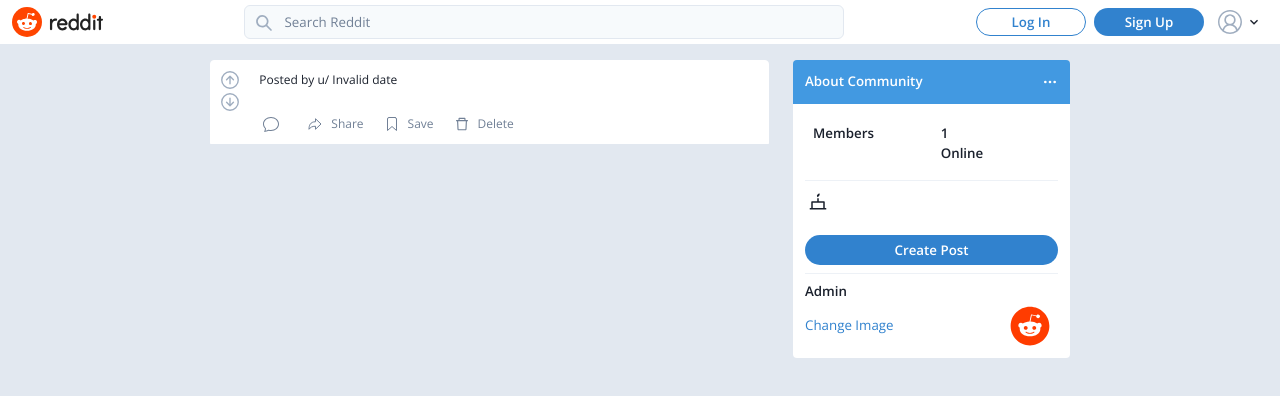
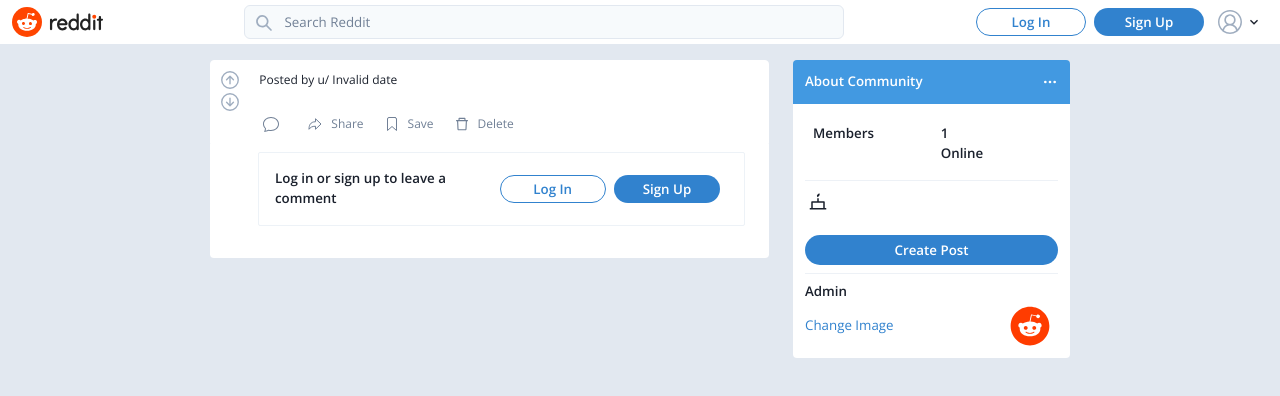
Before and after one commit to bartj2341/reddit-clone-reactjs, a Next.js app: page /r/1/comments/1 in a window 1280 px wide. Shown: the top 396 px of the page. Built offline with nearby package versions, Linux system fonts and the light colour scheme; no server answers; the database is empty.

Commit message:
FEAT: Commenting on Posts (comment collection data modelling)

```diff
--- /dev/null
+++ b/src/components/Posts/Comments/CommentInput.tsx
@@ -0,0 +1,82 @@
+import { Flex, Textarea, Button, Text } from "@chakra-ui/react";
+import { User } from "firebase/auth";
+import React from "react";
+import AuthButtons from "../../Navbar/RightContent/AuthButtons";
+
+type CommentInputProps = {
+  commentText: string;
+  setCommentText: (value: string) => void;
+  user: User;
+  createLoading: boolean;
+  onCreateComment: (commentText: string) => void;
+};
+
+const CommentInput: React.FC<CommentInputProps> = ({
+  commentText,
+  setCommentText,
+  user,
+  createLoading,
+  onCreateComment,
+}) => {
+  return (
+    <Flex direction="column" position="relative">
+      {user ? (
+        <>
+          <Text mb={1}>
+            Comment as{" "}
+            <span style={{ color: "#3182CE" }}>
+              {user?.email?.split("@")[0]}
+            </span>
+          </Text>
+          <Textarea
+            value={commentText}
+            onChange={(event) => setCommentText(event.target.value)}
+            placeholder="What are your thoughts?"
+            fontSize="10pt"
+            borderRadius={4}
+            minHeight="160px"
+            pb={10}
+            _placeholder={{ color: "gray.500" }}
+            _focus={{
+              outline: "none",
+              bg: "white",
+              border: "1px solid black",
+            }}
+          />
+          <Flex
+            position="absolute"
+            left="1px"
+            right={0.1}
+            bottom="1px"
+            justify="flex-end"
+            bg="gray.100"
+            p="6px 8px"
+            borderRadius="0px 0px 4px 4px"
+          >
+            <Button
+              height="26px"
+              disabled={!commentText.length}
+              isLoading={createLoading}
+              onClick={() => onCreateComment(commentText)}
+            >
+              Comment
+            </Button>
+          </Flex>
+        </>
+      ) : (
+        <Flex
+          align="center"
+          justify="space-between"
+          borderRadius={2}
+          border="1px solid"
+          borderColor="gray.100"
+          p={4}
+        >
+          <Text fontWeight={600}>Log in or sign up to leave a comment</Text>
+          <AuthButtons />
+        </Flex>
+      )}
+    </Flex>
+  );
+};
+export default CommentInput;
--- /dev/null
+++ b/src/components/Posts/Comments/Comments.tsx
@@ -0,0 +1,118 @@
+import { Box, Flex } from "@chakra-ui/react";
+import { User } from "firebase/auth";
+import { writeBatch, doc, collection, serverTimestamp, Timestamp, increment } from "firebase/firestore";
+import React, { useEffect, useState } from "react";
+import { useSetRecoilState } from "recoil";
+import { Post, postState } from "../../../atoms/postsAtom";
+import { firestore } from "../../../firebase/clientApp";
+import CommentInput from "./CommentInput";
+
+type CommentsProps = {
+	user: User;
+	selectedPost: Post | null;
+	communityId: string;
+};
+
+export type Comment = {
+    id: string;
+    creatorId: string;
+    creatorDisplayText: string;
+    communityId: string;
+    postId: string;
+    postTitle: string;
+    text: string;
+    createdAt: Timestamp;
+}
+
+const Comments: React.FC<CommentsProps> = ({
+	user,
+	selectedPost,
+	communityId,
+}) => {
+	const [commentText, setCommentText] = useState("");
+	const [comments, setComments] = useState<Comment[]>([]);
+	const [fetchLoading, setFetchLoading] = useState(false);
+	const [creatingLoading, setCreateLoading] = useState(false);
+    const setPostState = useSetRecoilState(postState);
+
+	const onCreateComment = async () => {
+        setCreateLoading(true);
+        try {
+          const batch = writeBatch(firestore);
+
+          // create a comment document
+          const commentDocRef = doc(collection(firestore, "comments"));
+
+          const newComment: Comment = {
+            id: commentDocRef.id,
+            creatorId: user.uid,
+            creatorDisplayText: user.email!.split("@")[0],
+            communityId,
+            postId: selectedPost?.id!,
+            postTitle: selectedPost?.title!,
+            text: commentText,
+            createdAt: serverTimestamp() as Timestamp,
+          };
+
+          batch.set(commentDocRef, newComment);
+
+          newComment.createdAt = { seconds: Date.now() / 1000 } as Timestamp;
+
+          // update post numberOfComments +1
+          const postDocRef = doc(firestore, "posts", selectedPost?.id!);
+          batch.update(postDocRef, {
+            numberOfComments: increment(1),
+          });
+
+          await batch.commit();
+
+          // update client recoil state
+          setCommentText("");
+          setComments((prev) => [newComment, ...prev]);
+          setPostState((prev) => ({
+            ...prev,
+            selectedPost: {
+              ...prev.selectedPost,
+              numberOfComments: prev.selectedPost?.numberOfComments! + 1,
+            } as Post,
+          }));
+        } catch (error) {
+          console.log("onCreateComment error", error);
+        }
+        setCreateLoading(false);
+    };
+
+	const onDeleteComment = async (comment: any) => {
+        // delete a comment document
+        // update post numberOfComments -1
+
+        // update client recoil state
+    };
+	const getPostComments = async () => {};
+
+	useEffect(() => {
+		getPostComments();
+	}, []);
+
+	return (
+		<Box bg="white" borderRadius="0px 0px 4px 4px" padding={2}>
+			<Flex
+				direction="column"
+				pl={10}
+				pr={4}
+				mb={6}
+				fontSize="10pt"
+				width="100%"
+			>
+				<CommentInput
+					commentText={commentText}
+					setCommentText={setCommentText}
+					user={user}
+					createLoading={creatingLoading}
+					onCreateComment={onCreateComment}
+				/>
+			</Flex>
+		</Box>
+	);
+};
+export default Comments;
--- a/src/pages/r/[communityId]/comments/[pid].tsx
+++ b/src/pages/r/[communityId]/comments/[pid].tsx
@@ -1,3 +1,4 @@
+import { User } from "firebase/auth";
 import { doc, getDoc } from "firebase/firestore";
 import { useRouter } from "next/router";
 import React, { useEffect } from "react";
@@ -5,6 +6,7 @@
 import { Post } from "../../../../atoms/postsAtom";
 import About from "../../../../components/Community/About";
 import PageContent from "../../../../components/Layout/PageContent";
+import Comments from "../../../../components/Posts/Comments/Comments";
 import PostItem from "../../../../components/Posts/PostItem";
 import { auth, firestore } from "../../../../firebase/clientApp";
 import useCommunityData from "../../../../hooks/useCommunityData";
@@ -55,7 +57,7 @@
 						}
 					/>
 				)}
-				{/* Comments */}
+				<Comments user={user as User} selectedPost={postsStateValue.selectedPost} communityId={postsStateValue.selectedPost?.communityId as string}/>
 			</>
 			<>
 				{communityStateValue.currentCommmunity && (
```
